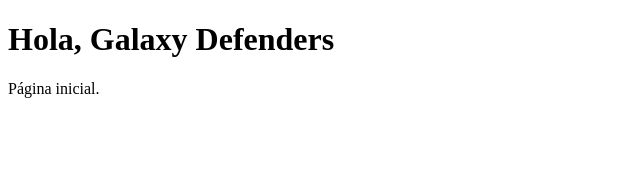
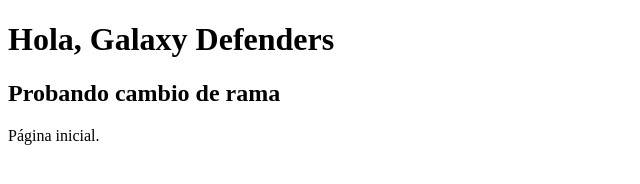
Before and after one commit to gonzaloecijasanchez25-web/repositorio-por-fila, a plain HTML site: page index.html in a window 1280 px wide. Shown: the whole page, without its empty margins (0-640 px from the left). Drawn offline with Linux system fonts and the light colour scheme.

Commit message:
Add subtitle for branch testing

```diff
--- a/index.html
+++ b/index.html
@@ -6,6 +6,7 @@
 </head>
 <body>
   <h1>Hola, Galaxy Defenders</h1>
+ <h2>Probando cambio de rama</h2>
   <p>Página inicial.</p>
 </body>
 </html>
```
